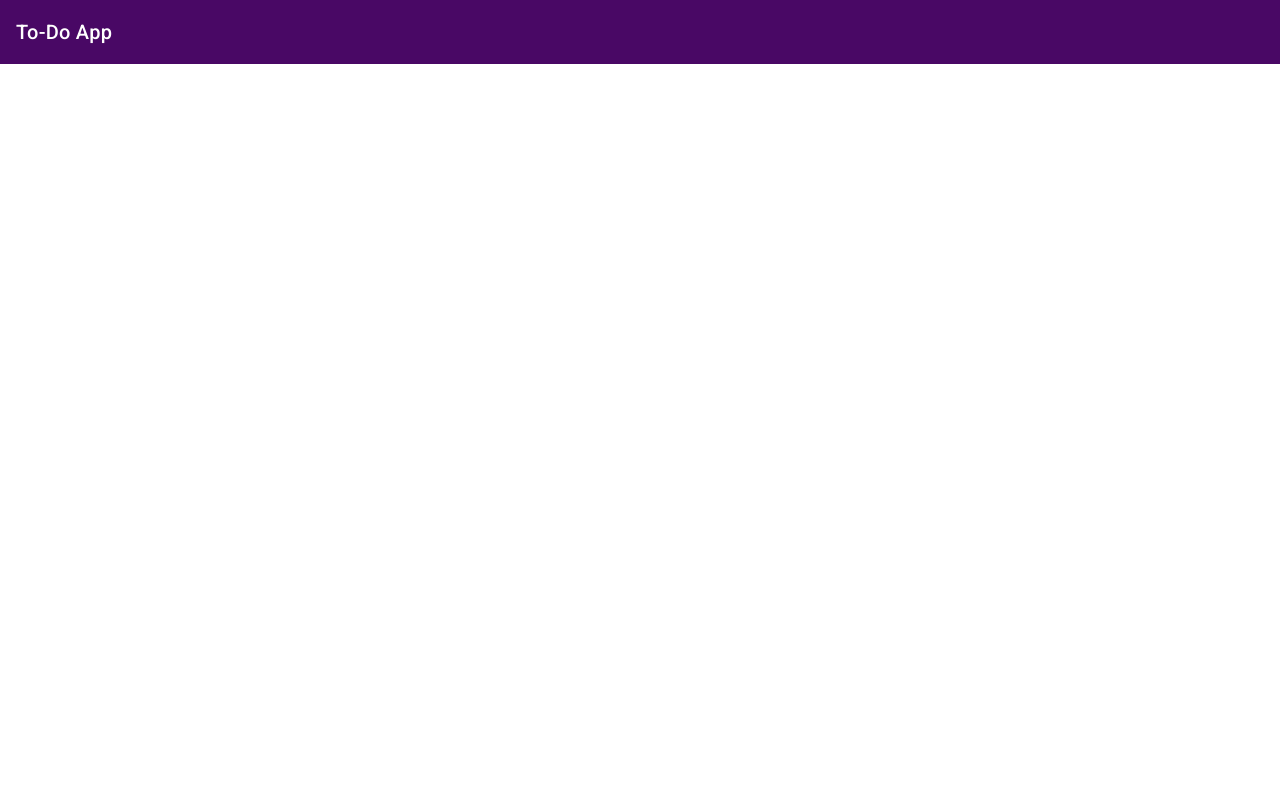
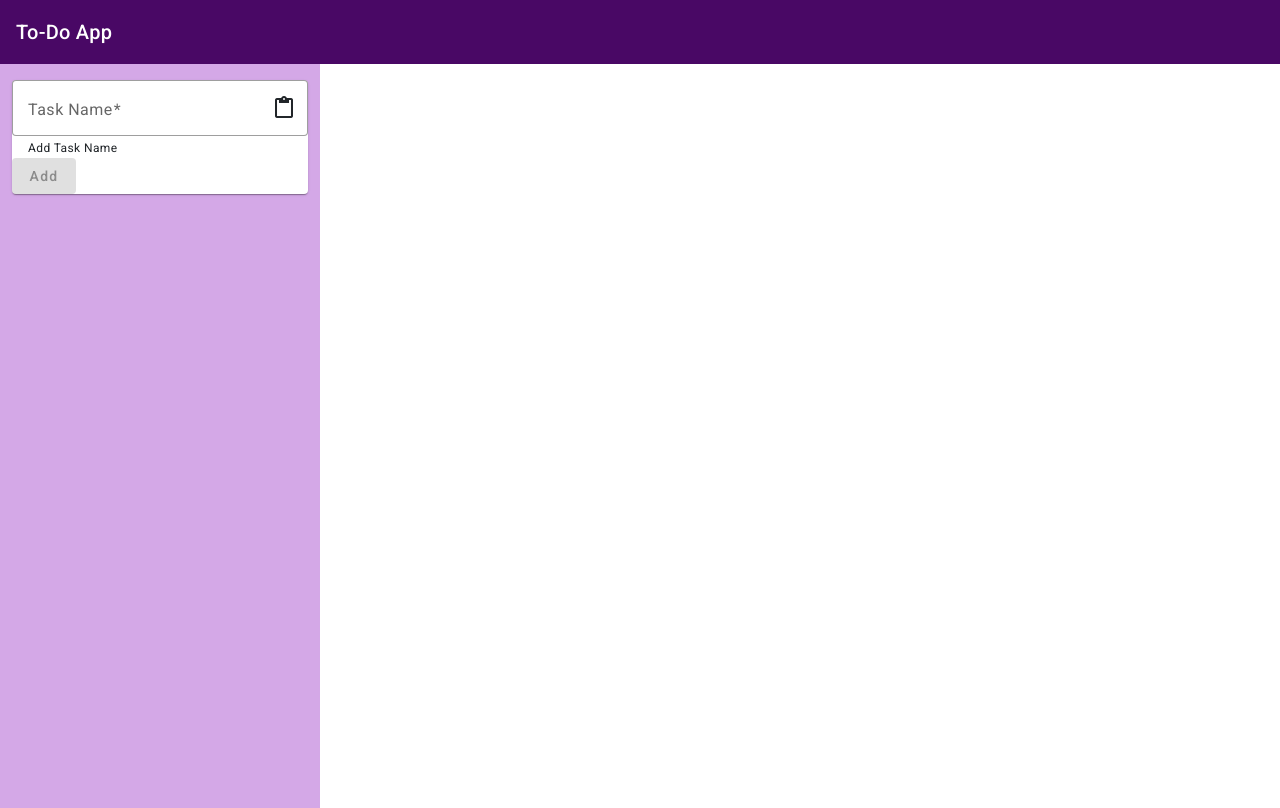
Before and after one commit to SMCominotti/ToDoAppAngular, an Angular app in the folder ToDo_App/: page / in a window 1280 px wide. Built offline with nearby package versions, Linux system fonts and the light colour scheme.

Commit message:
task name

```diff
--- a/ToDo_App/src/app/app.component.html
+++ b/ToDo_App/src/app/app.component.html
@@ -1 +1,2 @@
 <app-navbar/>
+<router-outlet></router-outlet>
--- a/ToDo_App/src/app/components/navbar/navbar.component.html
+++ b/ToDo_App/src/app/components/navbar/navbar.component.html
@@ -1,3 +1,3 @@
   <mat-toolbar style="background-color: #490865">
-   <h2 style="color:white">To-Do App</h2>
+   <h1 style="color:white">To-Do App</h1>
   </mat-toolbar>
--- a/ToDo_App/src/app/components/todo/todo.component.css
+++ b/ToDo_App/src/app/components/todo/todo.component.css
@@ -0,0 +1,3 @@
+:host .mat-form-field{
+  width:100%
+}
--- a/ToDo_App/src/app/components/todo/todo.component.html
+++ b/ToDo_App/src/app/components/todo/todo.component.html
@@ -1 +1,21 @@
-<p>todo works!</p>
+<div class="container-fluid">
+  <div class="row">
+    <div style="background:#D4A8E7;height:93vh"  class="col-md-3">
+      <div>
+        <mat-card class="mt-3">
+          <form [formGroup]="todoForm">
+            <mat-form-field appearance="outline" style="width: 100%;">
+              <mat-label>Task Name</mat-label>
+              <input formControlName='item' matInput placeholder="Placeholder">
+              <mat-icon matSuffix>content_paste</mat-icon>
+              <mat-hint>Add Task Name</mat-hint>
+            </mat-form-field>
+              <button mat-raised-button [disabled]="todoForm.invalid" color="accent">Add</button>
+          </form>
+        </mat-card>
+      </div>
+    </div>
+    <div class="col-md-9">
+    </div>
+  </div>
+</div>
--- a/ToDo_App/src/app/components/todo/todo.component.ts
+++ b/ToDo_App/src/app/components/todo/todo.component.ts
@@ -1,10 +1,23 @@
-import { Component } from '@angular/core';
+import { Component, OnInit } from '@angular/core';
+import {FormGroup, FormBuilder, Validators} from '@angular/forms'
 
 @Component({
   selector: 'app-todo',
   templateUrl: './todo.component.html',
   styleUrls: ['./todo.component.css']
 })
-export class TodoComponent {
+export class TodoComponent implements OnInit {
 
+  todoForm !: FormGroup;
+  task: any [] = [];
+  inprogress: any [] = [];
+  done: any [] = [];
+
+  constructor(private fb: FormBuilder) { }
+
+ngOnInit(): void {
+  this.todoForm = this.fb.group({
+    item: ['',Validators.required]
+})
 }
+}
--- a/ToDo_App/src/styles.css
+++ b/ToDo_App/src/styles.css
@@ -1,4 +1,6 @@
 /* You can add global styles to this file, and also import other style files */
+@import '~@angular/material/prebuilt-themes/indigo-pink.css';
+
 
 html, body { height: 100%; }
 body { margin: 0; font-family: Roboto, "Helvetica Neue", sans-serif; }
```
Also changed, not shown: ToDo_App/src/app/app.module.ts (+13 -1 lines).
